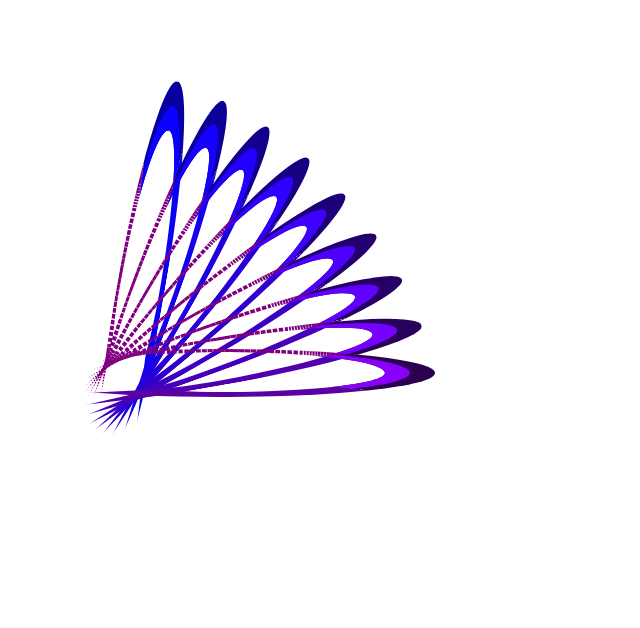
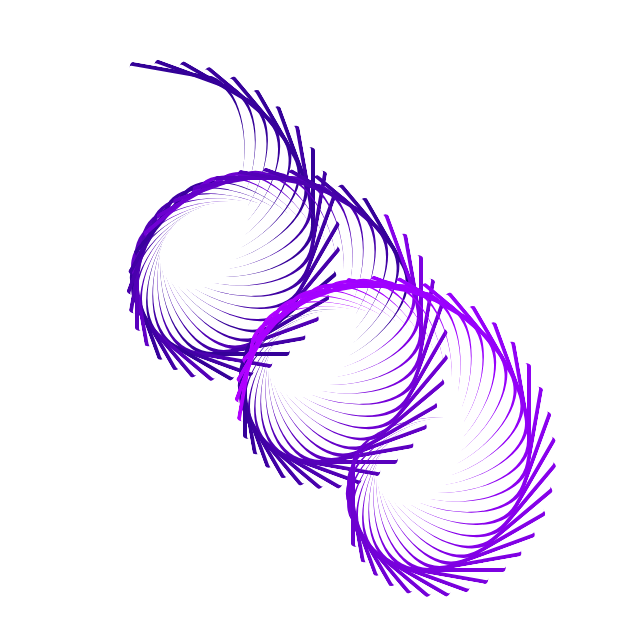
Before and after one commit to risingBirdSong/css_play, a React (Vite) app: page / in a window 1280 px wide. Shown: the part 172-800 px from the top of the page, without its empty margins (534-1174 px from the left). Built offline with nearby package versions, Linux system fonts and the light colour scheme.

Commit message:
cool pointy swirl

```diff
--- a/componenents/Flower.tsx
+++ b/componenents/Flower.tsx
@@ -1,7 +1,7 @@
 import * as React from "react";
 import Pedal from "./Pedal";
 const Flower = () => {
-  let nums = [...Array(10).keys()].slice(1);
+  let nums = [...Array(100).keys()].slice(1);
   return (
     <div
       className="flower"
@@ -18,12 +18,12 @@ const Flower = () => {
       {nums.map((num) => {
         return (
           <Pedal
-            rgbColors={[num * 10, 0, 255 - num * 10]}
+            rgbColors={[(255 % (num * 2)) + 50, 1, (255 % (num * 2)) + 150]}
             rotateAmount={num * 10}
-            height={250}
-            width={10}
-            top={num * 10}
-            left={num * 10}
+            height={200}
+            width={100}
+            top={num * 3}
+            left={num * 3}
           />
         );
       })}
--- a/componenents/Pedal.tsx
+++ b/componenents/Pedal.tsx
@@ -11,7 +11,6 @@ const Pedal = (props: PedalProps) => {
   let clrs = props.rgbColors;
   let colStr = `rgb(${clrs[0]},${clrs[1]},${clrs[2]})`;
   console.log("clrs strs", colStr);
-
   return (
     <div
       className="pedal"
@@ -25,14 +24,11 @@ const Pedal = (props: PedalProps) => {
         top: props.top,
         left: props.left,
         transform: `rotate(${props.rotateAmount}deg)`,
-        borderTopLeftRadius: "100%",
-        borderTopRightRadius: "100%",
+        borderTopLeftRadius: "5%",
+        borderTopRightRadius: "80%",
         borderBottomRightRadius: "100%",
         borderBottomLeftRadius: "100%",
-        borderBottom: "100px solid transparent",
-        borderTop: `50px groove ${colStr}`,
-        borderLeft: `3px dotted purple`,
-        borderRight: `5px solid ${colStr}`,
+        borderTop: `4px solid ${colStr}`,
       }}
     ></div>
   );
```
Also changed, not shown: 2 other files (tests, documents, lock files or other folders).
